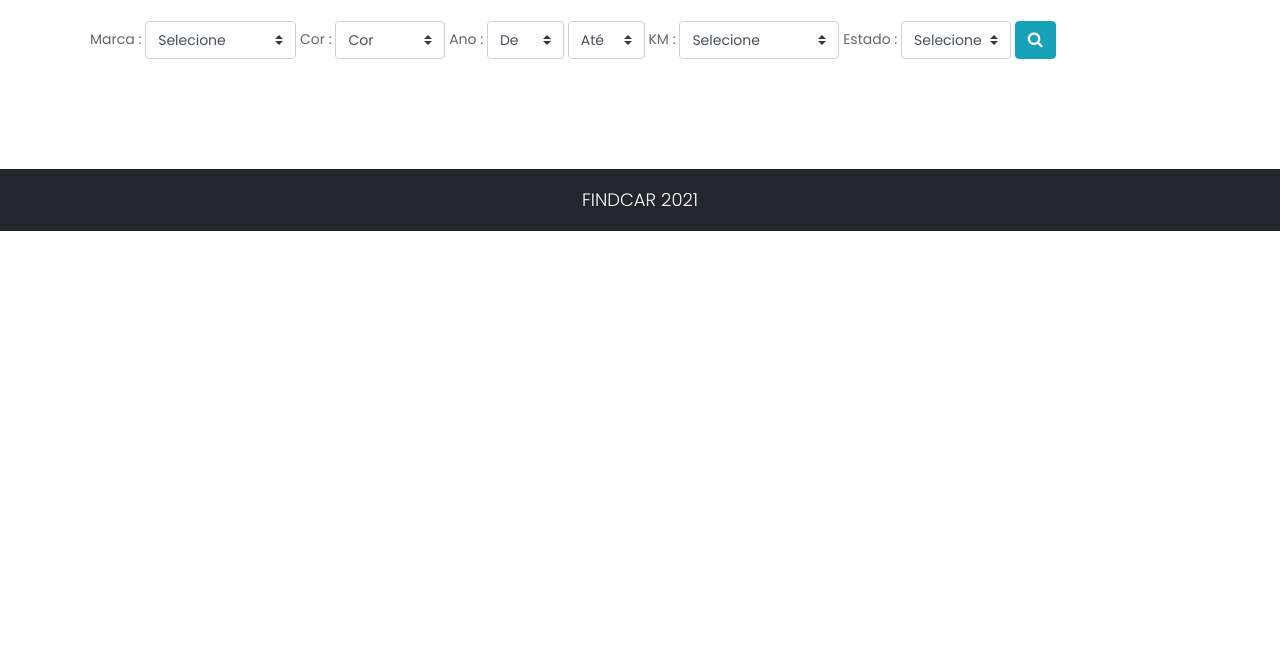
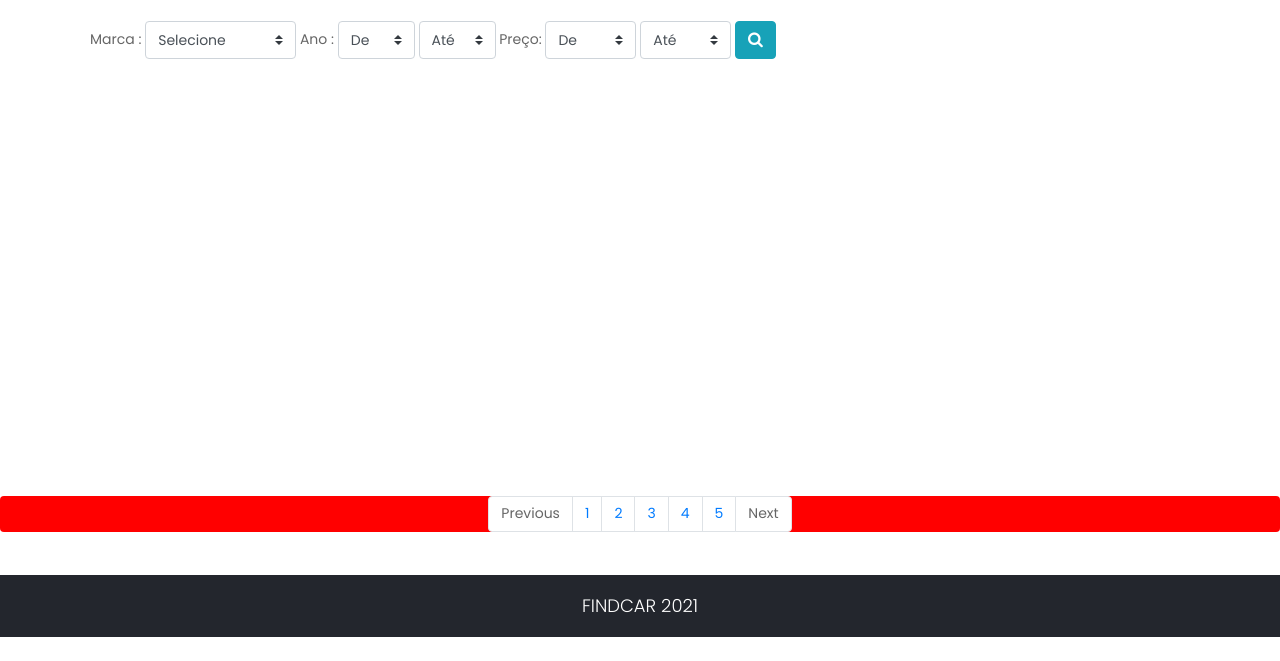
Before and after one commit to guilherme-cmd/pco-si-2021-2-tec-web-findcar-develop, a plain HTML site: page src/frontend/index.html in a window 1280 px wide. Shown: the part 139-800 px from the top of the page. Drawn offline with nearby package versions, Linux system fonts and the light colour scheme; no server answers.

Commit message:
feat(pagination): add logic and params request

```diff
--- a/src/backend/src/controllers/webpage.js
+++ b/src/backend/src/controllers/webpage.js
@@ -10,6 +10,7 @@ module.exports = {
       const URL_CLIENT = 'https://seminovos.com.br';
 
       const url = createUrl(URL_CLIENT, req.query);
+      console.log({ url });
 
       const advertisements = await getAdvertisements(url);
 
--- a/src/backend/src/utils/index.js
+++ b/src/backend/src/utils/index.js
@@ -9,6 +9,7 @@ module.exports = {
       finalPrice,
       page
     } = params;
+    console.log(params);
 
     return `${url}/carro/${brand}/${model}/ano-${initialYear}-${finalYear}/preco-${initialPrice}-${finalPrice}?page=${page}&ajax`;
   }
--- a/src/frontend/css/style.css
+++ b/src/frontend/css/style.css
@@ -838,6 +838,17 @@ button {
   text-transform: uppercase;
 }
 
+#result {
+  min-height: 370px;
+}
+
+.pagination {
+  display: flex;
+  justify-content: center;
+  align-items: center;
+  background-color: red;
+}
+
 .copyright {
   margin-top: 43px;
   padding: 20px 0px;
--- a/src/frontend/index.html
+++ b/src/frontend/index.html
@@ -31,7 +31,7 @@
       <script src="https://oss.maxcdn.com/respond/1.4.2/respond.min.js"></script><![endif]-->
    </head>
    <!-- body -->
-   <body class="main-layout">
+   <body class="main-layout containerss">
       <!-- loader  -->
       <div class="loader_bg">
          <div class="loader"><img src="images/loading.gif" alt="#" /></div>
@@ -104,20 +104,6 @@
 					  <option value="FIAT">FIAT  </option>
 					</select>
 
-					<label>Cor : </label>
-					<select id="color" class="custom-select" aria-label=".form-select-lg example">
-					  <option selected>Cor</option>
-					  <option value="Preto">Preto</option>
-					  <option value="Branco">Branco</option>
-					  <option value="Prata">Prata</option>
-					  <option value="Vermelho">Vermelho</option>
-					  <option value="Cinza">Cinza  </option>
-					  <option value="Amarelo">Amarelo </option>
-					  <option value="Verde">Verde  </option>
-					  <option value="Azul">Azul  </option>
-					  <option value="Rosa">Rosa  </option>
-					</select>
-
 					<label>Ano : </label>
 					<select id="initialYear" class="custom-select" aria-label=".form-select-lg example">
 					  <option selected>De</option>
@@ -173,45 +159,35 @@
 					  <option value="2021">2021</option>
 					</select>
 
-					<label>KM : </label>
-					<select id="km" class="custom-select" aria-label=".form-select-lg example">
-					  <option selected>Selecione</option>
-					  <option value="Até 10.000">Até 10.000</option>
-					  <option value="Até 30.000">Até 30.000</option>
-					  <option value="Até 50.000">Até 50.000</option>
-					  <option value="Acima de 50.000">Acima de 50.000</option>
+					<label>Preço: </label>
+					<select id="initialPrice" class="custom-select" aria-label=".form-select-lg example">
+					  <option selected>De</option>
+					  <option value="5000">5000</option>
+					  <option value="10000">10000</option>
+					  <option value="20000">20.000</option>
+					  <option value="30000">30.000</option>
+					  <option value="40000">40000</option>
+					  <option value="50000">50000</option>
+					  <option value="60000">60000</option>
+					  <option value="70000">70000</option>
+					  <option value="80000">80000</option>
+					  <option value="90000">90000</option>
+					  <option value="100000">100000</option>
 					</select>
 
-					<label>Estado : </label>
-					<select id="state" class="custom-select" aria-label=".form-select-lg example">
-						<option selected>Selecione</option>
-						<option value="AC">AC</option>
-						<option value="AL">AL</option>
-						<option value="AP">AP</option>
-						<option value="AM">AM</option>
-						<option value="BA">BA</option>
-						<option value="CE">CE</option>
-						<option value="DF">DF</option>
-						<option value="ES">ES</option>
-						<option value="GO">GO</option>
-						<option value="MA">MA</option>
-						<option value="MS">MS</option>
-						<option value="MT">MT</option>
-						<option value="MG">MG</option>
-						<option value="PA">PA</option>
-						<option value="PB">PB</option>
-						<option value="PR">PR</option>
-						<option value="PE">PE</option>
-						<option value="PI">PI</option>
-						<option value="RJ">RJ</option>
-						<option value="RN">RN</option>
-						<option value="RS">RS</option>
-						<option value="RO">RO</option>
-						<option value="RR">RR</option>
-						<option value="SC">SC</option>
-						<option value="SP">SP</option>
-						<option value="SE">SE</option>
-						<option value="TO">TO</option>
+					<select id="finalPrice"class="custom-select" aria-label=".form-select-lg example">
+					  <option selected>Até</option>
+					  <option value="5000">5000</option>
+					  <option value="10000">10000</option>
+					  <option value="20000">20000</option>
+					  <option value="30000">30000</option>
+					  <option value="40000">40000</option>
+					  <option value="50000">50000</option>
+					  <option value="60000">60000</option>
+					  <option value="70000">70000</option>
+					  <option value="80000">80000</option>
+					  <option value="90000">90000</option>
+					  <option value="100000">100000</option>
 					</select>
 
 
@@ -223,13 +199,25 @@
             </div>
         </fieldset>
 	</div>
-   <div id="resultado">
+   <div id="result">
    </div>
 
       <footer>
-         <div class="footer">
 
-            <div class="copyright">
+		  <div class="footer">
+			<nav aria-label="Page navigation">
+				<ul id="page" class="pagination">
+				  <li class="page-item"><a class="page-link" value="Previous" >Previous</a></li>
+				  <li class="page-item"><a class="page-link" value="1" href="#1">1</a></li>
+				  <li class="page-item"><a class="page-link" value="2" href="#2">2</a></li>
+				  <li class="page-item"><a class="page-link" value="3" href="#3">3</a></li>
+				  <li class="page-item"><a class="page-link" value="4" href="#4">4</a></li>
+				  <li class="page-item"><a class="page-link" value="5" href="#5">5</a></li>
+				  <li class="page-item"><a class="page-link" value="Next" >Next</a></li>
+				</ul>
+			  </nav>
+
+			 <div class="copyright">
                <div class="container">
                   <div class="row">
                      <div class="col-md-12">
--- a/src/frontend/js/findcar.js
+++ b/src/frontend/js/findcar.js
@@ -1,27 +1,57 @@
+addEventListener('load', () => {
+  console.log('deu bom')
+  getAdvertisements({ brand: 'Hyundai', initialYear: '', finalYear: '', initialPrice: '', finalPrice: '', page: 0 })
+})
+
 $(document).ready(function () {
   $('#login-form').on('submit', function (e) {
     e.preventDefault()
 
-    //------Obtendo dados dos campos
+    const { brand, initialYear, finalYear, initialPrice, finalPrice } = getFieldValues()
+    const page = window.location.href.split('#')[1] !== '' ? parseInt(window.location.href.split('#')[1]) : 0
+
+    getAdvertisements({ brand, initialYear, finalYear, initialPrice, finalPrice, page })
+  })
+
+  $('#page').on('click', function (e) {
+    console.log(e.target.getAttribute('value'))
+    console.log('caguei')
+
+    const currentPageValue = e.target.getAttribute('value')
+
+    let page = window.location.href.split('#')[1] !== '' ? parseInt(window.location.href.split('#')[1]) : 0
+
+    if (page > 0 && currentPageValue === 'Previous') {
+      page = page - 1
+      const newWindow = window.location.href.replace(window.location.href.charAt(window.location.href.length - 1), page)
+      console.log(newWindow)
+      window.location.href = newWindow
+    }
+
+    if (page > 0 && currentPageValue === 'Next') {
+      page += page
+    }
+    const { brand, initialYear, finalYear, initialPrice, finalPrice } = getFieldValues()
+
+    getAdvertisements({ brand, initialYear, finalYear, initialPrice, finalPrice, page })
+  })
+})
+
+function getFieldValues() {
   const brand = $('#brand option:selected').val()
-    const color = $('#color option:selected').val()
-    const initialYear = $('#initialYear option:selected').val()
-    const finalYear = $('#finalYear option:selected').val()
-    const km = $('#km option:selected').val()
-    const state = $('#state option:selected').val()
-    //-----end
+  const initialYear = $('#initialYear option:selected').val() === 'De' ? '' : $('#initialYear option:selected').val()
+  const finalYear = $('#finalYear option:selected').val() === 'Até' ? '' : $('#finalYear option:selected').val()
+  const initialPrice = $('#initialPrice option:selected').val() === 'De' ? '' : $('#initialPrice option:selected').val()
+  const finalPrice = $('#finalPrice option:selected').val() === 'Até' ? '' : $('#finalPrice option:selected').val()
 
-    //verificar aqui initialYear e ate, comparar e exibir msg
   if (brand == 'Selecione') {
     alert('Necessário informar a marca do veiculo.', 'error')
     return
   }
-    console.log('teste22')
 
-    if (finalYear != 'Até') {
-      // verify anos
+  if (finalYear != '') {
     const finalYearNumber = parseInt(finalYear)
-      if (initialYear != 'De') {
+    if (initialYear != '') {
       const initialYearNumber = parseInt(initialYear)
       if (initialYearNumber > finalYearNumber) {
         alert('Ano final deve obrigatoriamente ser maior que o ano inicial.', 'error')
@@ -29,30 +59,42 @@ $(document).ready(function () {
       }
     }
   }
-    const request = JSON.stringify({
-      'brand': brand,
-      'color': color,
-      'initialYear': initialYear,
-      'finalYear': finalYear,
-      'km': km,
-      'state': state
-    })
 
+  if (finalPrice != '') {
+    const finalPriceNumber = parseInt(finalPrice)
+    if (initialPrice != '') {
+      const initialPriceNumber = parseInt(initialPrice)
+      if (initialPriceNumber > finalPriceNumber) {
+        alert('Preço final deve obrigatoriamente ser maior que o preço inicial.', 'error')
+        return
+      }
+    }
+  }
+
+  return { brand, initialYear, finalYear, initialPrice, finalPrice }
+}
+function getAdvertisements(request) {
+  const { brand, initialYear, finalYear, initialPrice, finalPrice, page } = request
+  console.log(brand, initialYear, finalYear, initialPrice, finalPrice)
   const myHeaders = new Headers()
   myHeaders.append('Content-Type', 'application/json')
 
-    // `http://localhost:3000/api/findcar?brand=${brand}?initialYear=${initialYear}?finalYear=${finalYear}?initialPrice=${initialPrice}?finalPrice=${finalPrice}?page=${page}`,
-    fetch(`http://localhost:3000/api/findcar?brand=${brand}`, {
+  // ``,
+  fetch(
+    `http://localhost:3000/api/findcar?brand=${brand}&model=&initialYear=${initialYear}&finalYear=${finalYear}&initialPrice=${initialPrice}&finalPrice=${finalPrice}&page=${page}`,
+    {
       method: 'GET'
-    })
+    }
+  )
     .then((response) => response.json())
     .then((data) => {
       console.log(data)
       const { advertisements } = data
-        const res = document.body.querySelector('#resultado') // div p alter
+      const res = document.body.querySelector('#result') // div p alter
       res.innerHTML = ''
       let countItems = 0
       let htmlAd = ''
+      res.innerHTML += ``
       advertisements.forEach((item) => {
         if (countItems < 3) {
           htmlAd += `
@@ -78,22 +120,5 @@ $(document).ready(function () {
         }
         countItems++
       })
-
-        // const keys = Object.keys(data)
-        // console.log(keys)
-
-        // for (key in keys) {
-        //   const t = data[keys[key]].length
-        //   for (const i = 0; i < t; i++) {
-        //     res.innerHTML += data[keys[key]][i].brand + ' '
-        //     res.innerHTML += data[keys[key]][i].ano + ' '
-        //     res.innerHTML += data[keys[key]][i].cambio + ' '
-        //     res.innerHTML += data[keys[key]][i].combustivel + ' '
-        //     res.innerHTML += data[keys[key]][i].color + ' '
-        //     res.innerHTML += data[keys[key]][i].km + ' '
-        //     res.innerHTML += data[keys[key]][i].portas + '<br>'
-        //   }
-        // }
     })
-  })
-})
+}
```
Lines whose indentation alone changed are shown as unchanged.
